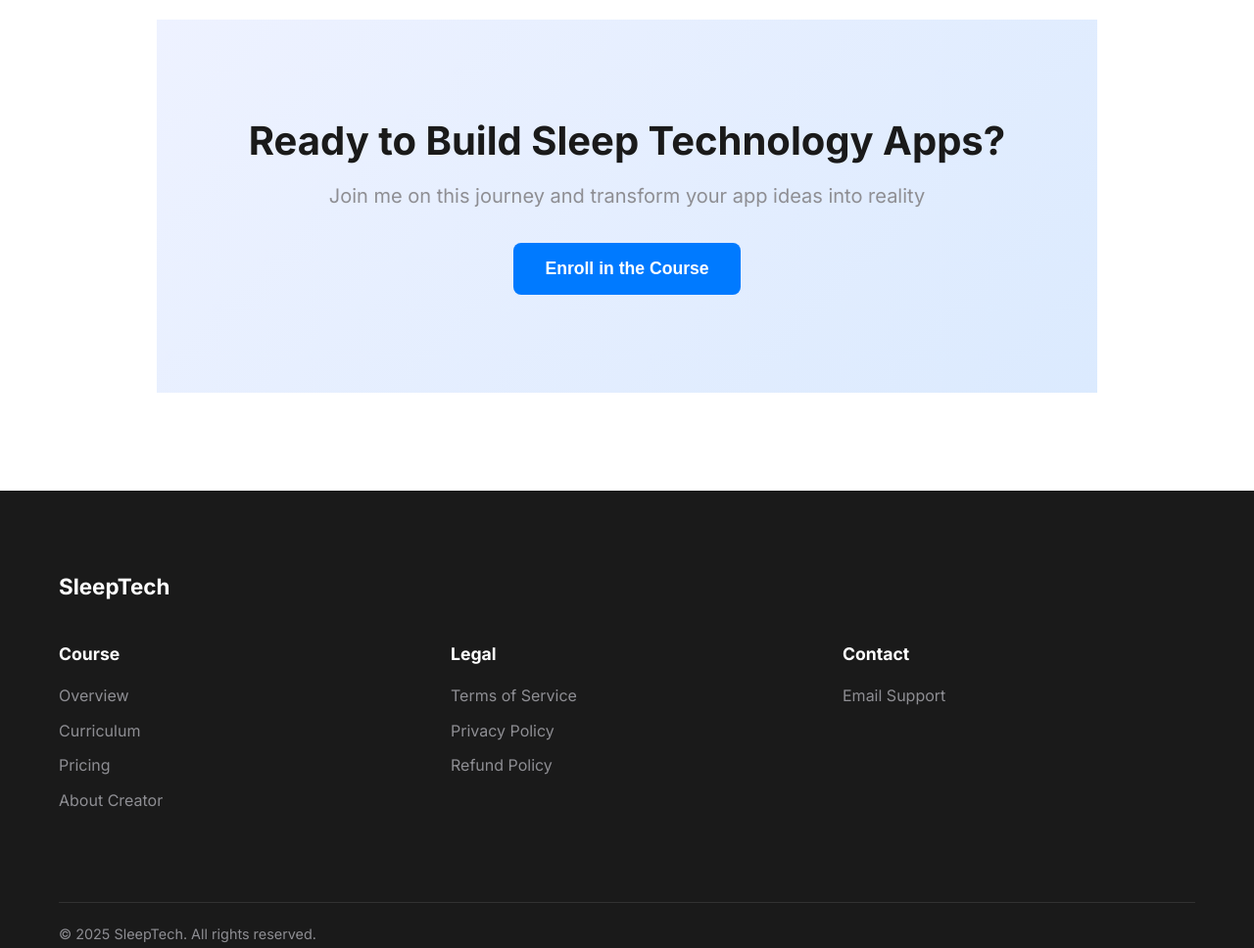
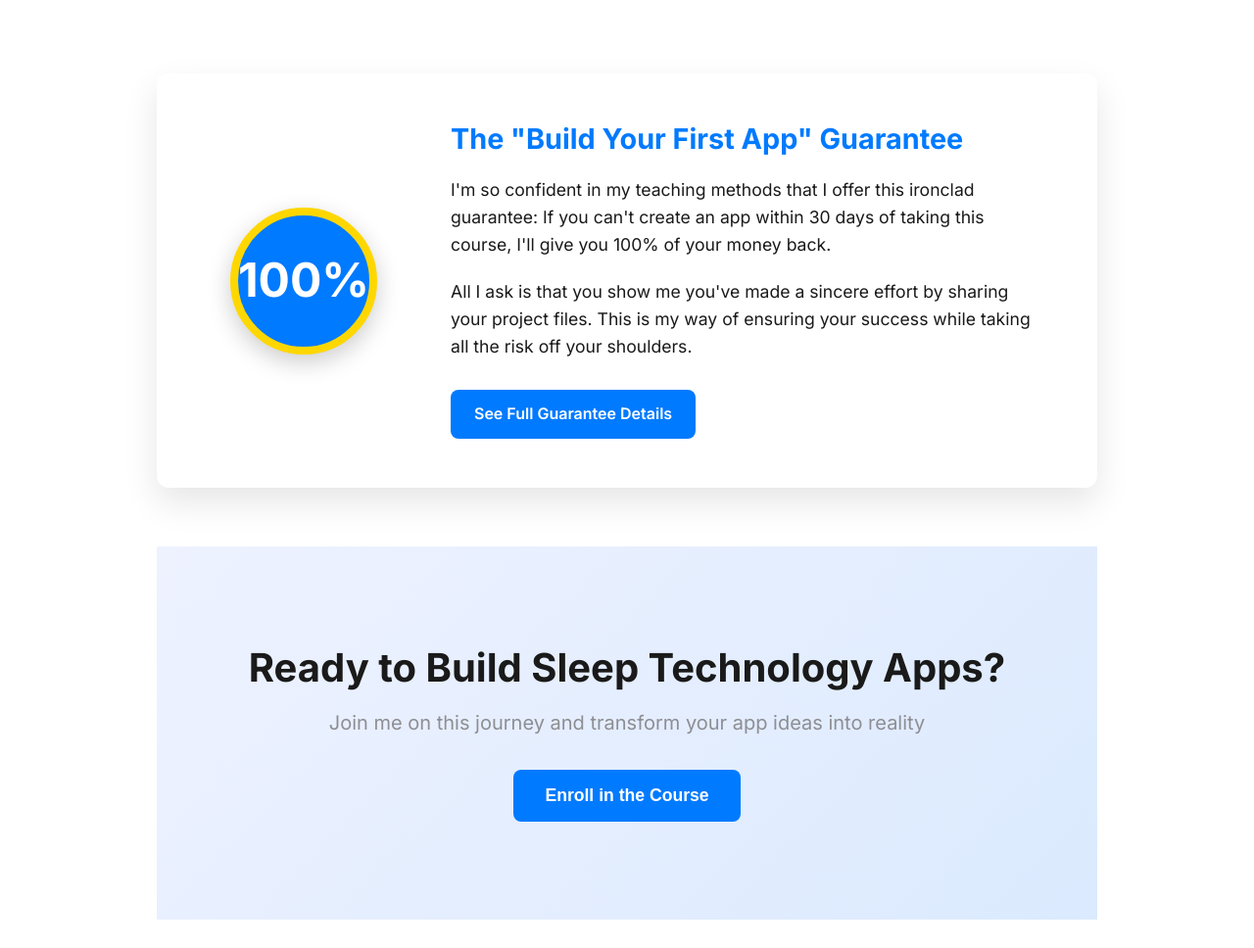
Before and after one commit to RyanNovinc/ClaudeAppBuilder, a website: page about-creator.html in a window 1280 px wide. Shown: the part 1660-2628 px from the top of the page at 98% size. Drawn offline with Linux system fonts and the light colour scheme.

Commit message:
Update about-creator.html

```diff
--- a/about-creator.html
+++ b/about-creator.html
@@ -24,6 +24,14 @@
             <button class="cta-button small" onclick="window.location.href='checkout.html'">Enroll Now</button>
         </div>
     </header>
+
+    <div class="guarantee-banner">
+        <div class="container">
+            <span class="guarantee-icon">🔒</span>
+            <span class="guarantee-text"><strong>The "Build Your First App" Guarantee:</strong> Create an app in 30 days or get 100% of your money back</span>
+            <a href="refund-policy.html" class="guarantee-link">Learn More</a>
+        </div>
+    </div>
 
     <div class="about-container">
         <div class="about-header">
@@ -79,6 +87,20 @@
             </div>
         </div>
 
+        <div class="guarantee-content" style="margin-top: 60px; margin-bottom: 60px;">
+            <div class="guarantee-image">
+                <div class="guarantee-seal">
+                    <div class="seal-content">100%</div>
+                </div>
+            </div>
+            <div class="guarantee-text-content">
+                <h3>The "Build Your First App" Guarantee</h3>
+                <p>I'm so confident in my teaching methods that I offer this ironclad guarantee: If you can't create an app within 30 days of taking this course, I'll give you 100% of your money back.</p>
+                <p>All I ask is that you show me you've made a sincere effort by sharing your project files. This is my way of ensuring your success while taking all the risk off your shoulders.</p>
+                <a href="refund-policy.html" class="cta-button">See Full Guarantee Details</a>
+            </div>
+        </div>
+
         <div class="cta-section">
             <h2>Ready to Build Sleep Technology Apps?</h2>
             <p>Join me on this journey and transform your app ideas into reality</p>
@@ -104,13 +126,13 @@
                     <ul>
                         <li><a href="terms-of-service.html">Terms of Service</a></li>
                         <li><a href="privacy-policy.html">Privacy Policy</a></li>
-                        <li><a href="refund-policy.html">Refund Policy</a></li>
+                        <li><a href="refund-policy.html">Our Guarantee</a></li>
                     </ul>
                 </div>
                 <div class="link-group">
                     <h4>Contact</h4>
                     <ul>
-                        <li><a href="mailto:support@sleeptech.com">Email Support</a></li>
+                        <li><a href="mailto:hello@risegg.net">Email Support</a></li>
                     </ul>
                 </div>
             </div>
```
